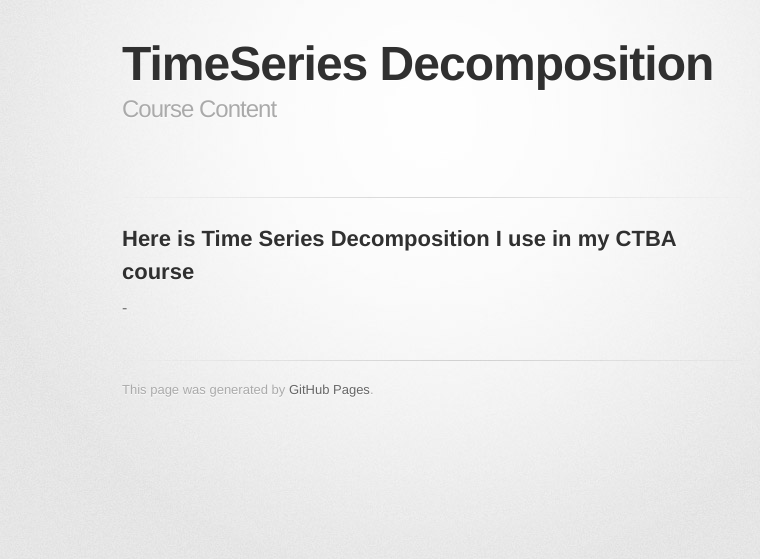
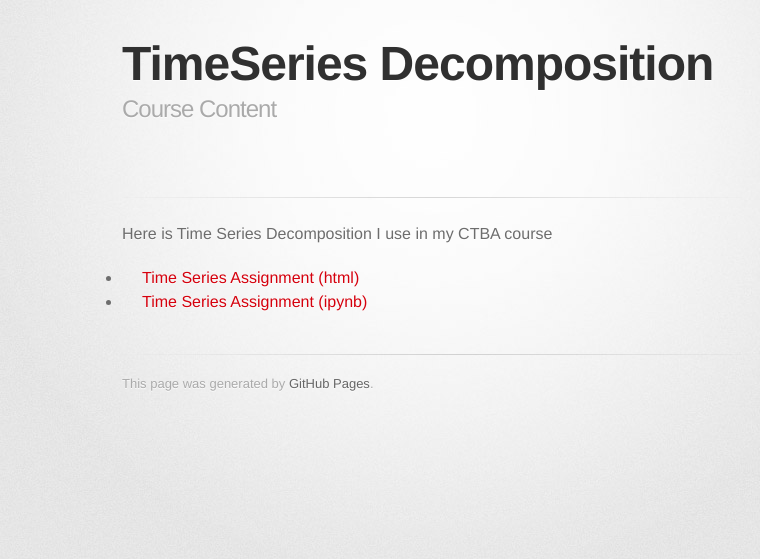
Before and after one commit to a-fanet/a-fanet.github.io, a Jekyll site: the page built from timeseries/index.md, in a window 1280 px wide. Shown: the top 559 px of the page, without its empty margins (208-968 px from the left). Built offline with Jekyll 4.4.1, drawn with Linux system fonts in a browser that asks for light colours; some web fonts are replaced; our own code applies the rules of GitHub Pages for plain Markdown files.

Commit message:
Update index.md

```diff
--- a/timeseries/index.md
+++ b/timeseries/index.md
@@ -4,5 +4,5 @@ description: Course Content
 ---
 
 Here is Time Series Decomposition I use in my CTBA course
--
--
+- [Time Series Assignment (html)](TimeSeriesAssignment.html)
+- [Time Series Assignment (ipynb)](TimeSeriesAssignment.ipynb)
```
